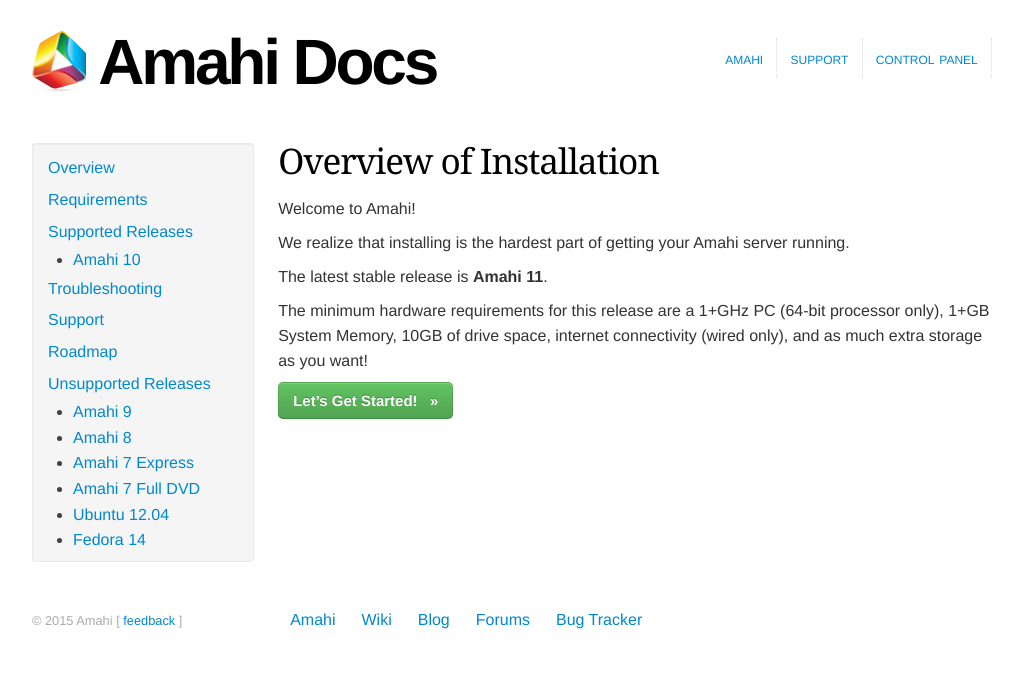
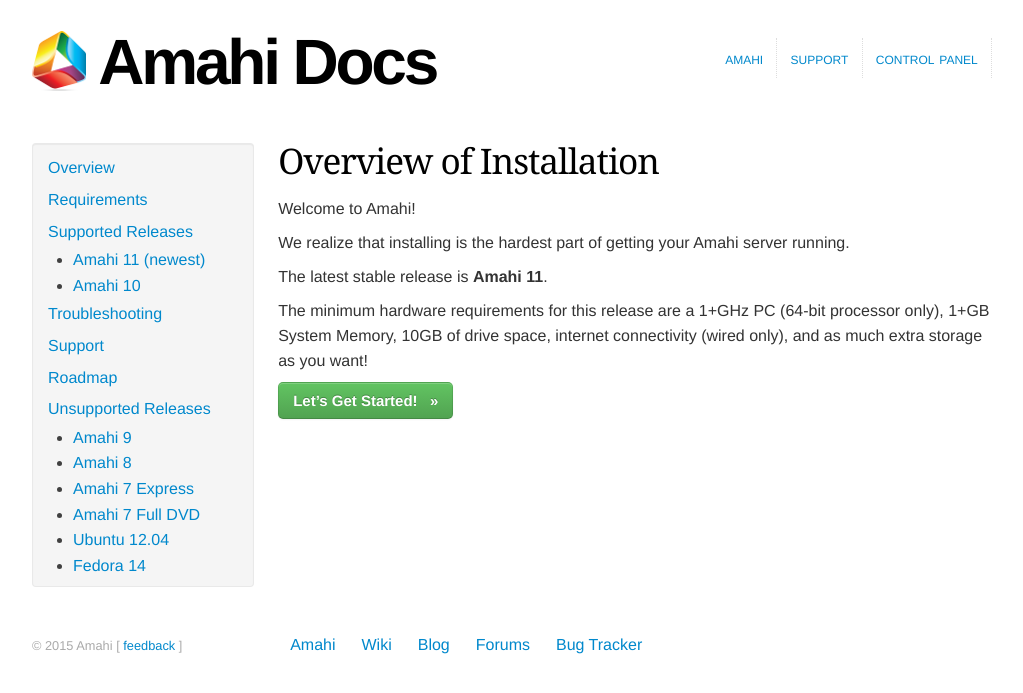
Before and after one commit to amahi/docs, a Jekyll site: the page built from index.md, in a window 1280 px wide. Shown: the top 693 px of the page, without its empty margins (128-1151 px from the left). Built offline with Jekyll 4.4.1, drawn with Linux system fonts in a browser that asks for light colours; nearby versions of some CDN libraries.

Commit message:
side menu

```diff
--- a/_layouts/homepage.html
+++ b/_layouts/homepage.html
@@ -12,6 +12,7 @@
 				<li{% if page.current == 'releases' %} class="active"{% endif %}>
 				<a>Supported Releases</a>
 				<ul>
+					<li><a href="amahi-11.html">Amahi 11 (newest)</a></li>
 					<li><a href="amahi-10.html">Amahi 10</a></li>
 				</ul>
 				</li>
```
